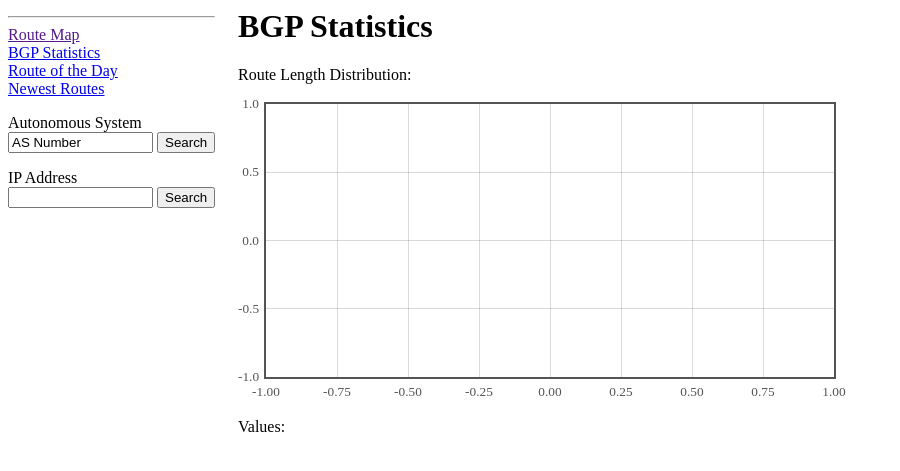
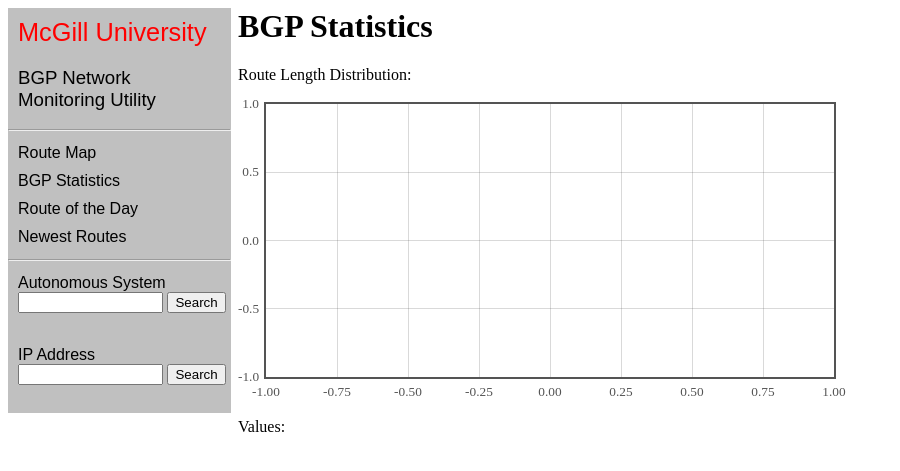
Before and after one commit to jgl2832/EgressNetwork, a PHP site: page /bgp.php in a window 1280 px wide. Shown: the top 471 px of the page, without its empty margins (0-900 px from the left). Run offline with PHP 8.4, Linux system fonts and the light colour scheme; data that the repository does not hold is empty.

Commit message:
Inproved nav bar look with css.

```diff
--- /dev/null
+++ b/nav.css
@@ -0,0 +1,49 @@
+#nav {
+	float:left;
+	color: black;
+	background-color: #C0C0C0;
+	font-family: Arial, sans-serif;
+	padding:0;
+}
+
+
+#nav a {
+	display: block;
+	text-align: left;
+	margin: 0;
+	color: black;
+	padding-left: 10px;
+	padding-top: 5px;
+	padding-bottom: 5px;
+	padding-right: 10px;
+	text-decoration: none;
+}
+
+#nav a:hover {
+	color: white;
+	background-color: gray;
+}
+
+#input {
+	display: block;
+	text-align: left;
+	text-decoration: none;
+	background-color: #C0C0C0;
+	font-family: Arial, sans-serif;
+	margin:0;
+
+	padding-left: 10px;
+	padding-top: 5px;
+	padding-bottom: 12px;
+	padding-right: 5px;
+}
+
+#mcgill {
+	color:red;
+	font-size: 19pt;
+	padding: 10px;
+}
+#t {
+	font-size: 14pt;
+	padding: 10px;
+}
--- a/nav.php
+++ b/nav.php
@@ -1,3 +1,5 @@
+<link rel="stylesheet" href="nav.css" />
+
 <SCRIPT LANGUAGE="JavaScript">
 <!-- Original:  Jay Bienvenu -->
 <!-- Web Site:  http://www.bienvenu.net -->
@@ -42,26 +44,35 @@ return false;}
 //  End -->
 </script>
 
-<div id="nav" style="float:left">
+
+
+<div id="nav">
+
+	<div id="mcgill"> McGill University </div>
+	<div id="t">BGP Network <br />Monitoring Utility</div>
+
 	<hr>
-	<div><a href="">Route Map</a></div>
-	<div><a href="bgp.php">BGP Statistics</a></div>
-	<div><a href="route.php">Route of the Day</a></div>
-	<div><a href="updates.php">Newest Routes</a></div>
-</p>
-<p>
+
+	<a href="">Route Map</a>
+	<a href="bgp.php">BGP Statistics</a>
+	<a href="route.php">Route of the Day</a>
+	<a href="updates.php">Newest Routes</a>
+
+	<hr>
+
+	<div id="input">
 		<form name="as_input" action="asPage.php" method="get">
 			Autonomous System <br />
-		<input type="text" name="as" value="AS Number" size=15/>
+			<input type="text" name="as" size=15/>
 			<input type="submit" value="Search"/>
 		</form>
-</p>
-<p>
+	</div>
+	<div id="input">
 		<form id="ip_input"  onsubmit="return verifyIP(ip.value);" action="ip.php" method="GET" >
 			IP Address <br />
 			<input size=15 name="ip">
 			<input type="submit" value="Search" >
 			<div id="validIP" style="color:red"></div>
 		</form>
-</p>
 	</div>
+</div>
```
Lines whose indentation alone changed are shown as unchanged.
